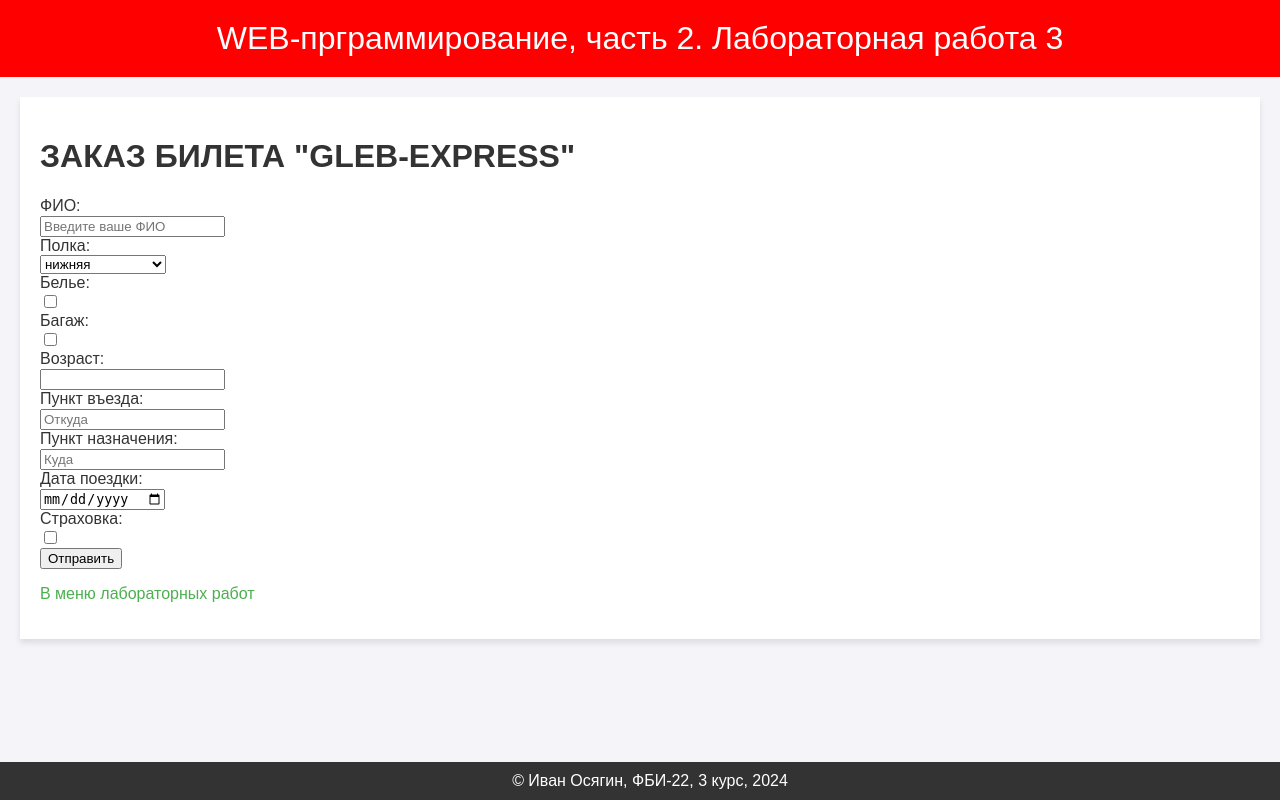
After one commit to augenblickee/web-2-sem, a Flask app: template templates/lab3/formTrain.html in a window 1280 px wide. The commit adds this page. Run offline with Flask 3, Linux system fonts and the light colour scheme; the template is opened without the code that fills it, so the values that code supplies are empty.

Commit message:
ПАРАВОЗ

```diff
--- a/lab3.py
+++ b/lab3.py
@@ -39,11 +39,83 @@ def form1():
     else:
         errors['user'] = ''
     if age == '':
+        errors['agee'] = 'Заполните поле!'
+    else:
+        errors['agee'] = ''
+    sex = request.args.get('sex')
+    return render_template('lab3/form1.html', user=user, age=age, sex=sex, errors=errors)
+
+
+@lab3.route('/lab3/formTrain', methods=['GET', 'POST'])
+def formTrain():
+    ticketCost = 0
+    fio = request.args.get('fio')
+    place = request.args.get('place')
+    linen = request.args.get('linen')
+    luggage = request.args.get('luggage')
+    age = request.args.get('age')
+    start = request.args.get('start')
+    end = request.args.get('end')
+    date = request.args.get('date')
+    insurance = request.args.get('insurance')
+
+    argsNames = [fio, age, start, end, date]
+
+    check = False
+
+    if fio == '':
+        errors['fio'] = 'Заполните поле!'
+    else:
+        errors['fio'] = ''
+
+    if age == '':
         errors['age'] = 'Заполните поле!'
+    elif  type(age) == str and (int(age) < 0 or int(age) > 120):
+        errors['age'] = 'Возраст должен быть от 0 до 120 лет!'
     else:
         errors['age'] = ''
-    sex = request.args.get('sex')
-    return render_template('lab3/form1.html', user=user, age=age, sex=sex, errors=errors)
+
+    if start == '':
+        errors['start'] = 'Заполните поле!'
+    else:
+        errors['start'] = ''
+
+    if end == '':
+        errors['end'] = 'Заполните поле!'
+    else:
+        errors['end'] = ''
+
+    if date == '':
+        errors['date'] = 'Заполните поле!'
+    else:
+        errors['date'] = ''
+
+    if all(argsNames) and (int(age) >= 0 and int(age) <= 120):
+        check = True
+
+    if check == True:
+        if int(age) > 17:
+            ticketCost += 1000
+        else:
+            ticketCost += 700
+
+        if place == 'нижняя':
+            ticketCost += 100
+        elif place == 'нижняя боковая':
+            ticketCost += 100
+
+        if linen is not None:
+            ticketCost += 75
+
+        if luggage is not None:
+            ticketCost += 250
+
+        if insurance is not None:
+            ticketCost += 150
+
+    return render_template('lab3/formTrain.html', fio=fio, place=place, linen=linen, luggage=luggage,
+                        age=age, start=start, end=end, date=date, insurance=insurance, errors=errors,
+                        argsNames=argsNames, check=check, ticketCost=ticketCost)
 
 
 @lab3.route('/lab3/order')
--- a/templates/lab3/form1.html
+++ b/templates/lab3/form1.html
@@ -27,7 +27,7 @@
         <label>Ваш возраст:</label>
         <div>
             <input type="number" name="age" value="{{age or ''}}">
-            <span class="error">{{errors.age}}</span>
+            <span class="error">{{errors.agee}}</span>
         </div>
 
         <label>Ваш пол:</label>
--- /dev/null
+++ b/templates/lab3/formTrain.html
@@ -0,0 +1,85 @@
+{% extends "base.html" %}
+
+{% block lab %}Лабораторная работа 3{% endblock%}
+
+{% block main %}
+    {% if check %}
+
+        <h1>ЗАКАЗ БИЛЕТА "GLEB-EXPRESS"</h1>
+        <h2>Детали вашего заказа:</h2>
+
+        {% if age|int < 18 %}
+            <div>Детский билет</div>
+        {% else %}
+            <div>Взрослый билет</div>
+        {% endif %}
+        <div>Стоимость билета:{{ticketCost}}</div>
+
+   <div>
+        <a href="/lab3/formTrain">Заново</a>
+   </div>
+
+   {% else %}
+   <h1>ЗАКАЗ БИЛЕТА "GLEB-EXPRESS"</h1>
+   <form action="">
+        <label>ФИО:</label>
+        <div>
+            <input type="text" placeholder="Введите ваше ФИО" name="fio" value="{{fio or ''}}">
+            <span class="error">{{errors.fio}}</span>
+        </div>
+
+        <label>Полка:</label>
+        <div>
+            <select name="place">
+                <option value="нижняя" {{place == 'нижняя' and 'selected'}}>нижняя</option>
+                <option value="верхняя" {{place == 'верхняя' and 'selected'}}>верхняя</option>
+                <option value="верхняя боковая" {{place == 'верхняя боковая' and 'selected'}}>верхняя боковая</option>
+                <option value="нижняя боковая" {{place == 'нижняя боковая' and 'selected'}}>нижняя боковая</option>
+            </select>
+        </div>
+        <label>Белье:</label>
+        <div>
+            <input type="checkbox" name="linen" value="{{linen or ''}}">
+        </div>
+
+        <label>Багаж:</label>
+        <div>
+            <input type="checkbox" name="luggage" value="{{luggage or ''}}">
+        </div>
+
+        <label>Возраст:</label>
+        <div>
+            <input type="number" name="age" value="{{age or ''}}">
+            <span class="error">{{errors.age}}</span>
+        </div>
+
+        <label>Пункт въезда:</label>
+        <div>
+            <input type="text" placeholder="Откуда" name="start" value="{{start or ''}}">
+            <span class="error">{{errors.start}}</span>
+        </div>
+
+        <label>Пункт назначения:</label>
+        <div>
+            <input type="text" placeholder="Куда" name="end" value="{{end or ''}}">
+            <span class="error">{{errors.end}}</span>
+        </div>
+
+        <label>Дата поездки:</label>
+        <div>
+            <input type="date" name="date" value="{{date or ''}}">
+            <span class="error">{{errors.date}}</span>
+        </div>
+
+        <label>Страховка:</label>
+        <div>
+            <input type="checkbox" name="insurance" value="{{insurance or ''}}">
+        </div>
+
+        <div>
+            <button type="submit">Отправить</button>
+        </div>
+   </form>
+
+   {% endif %}
+{% endblock %}
--- a/templates/lab3/lab3.html
+++ b/templates/lab3/lab3.html
@@ -28,5 +28,8 @@
         <li>
             <a href="/lab3/settings">Настройки куки</a>
         </li>
+        <li>
+            <a href='/lab3/formTrain'>Покупка билета</a>
+        </li>
     </ol>
 {% endblock %}
```
